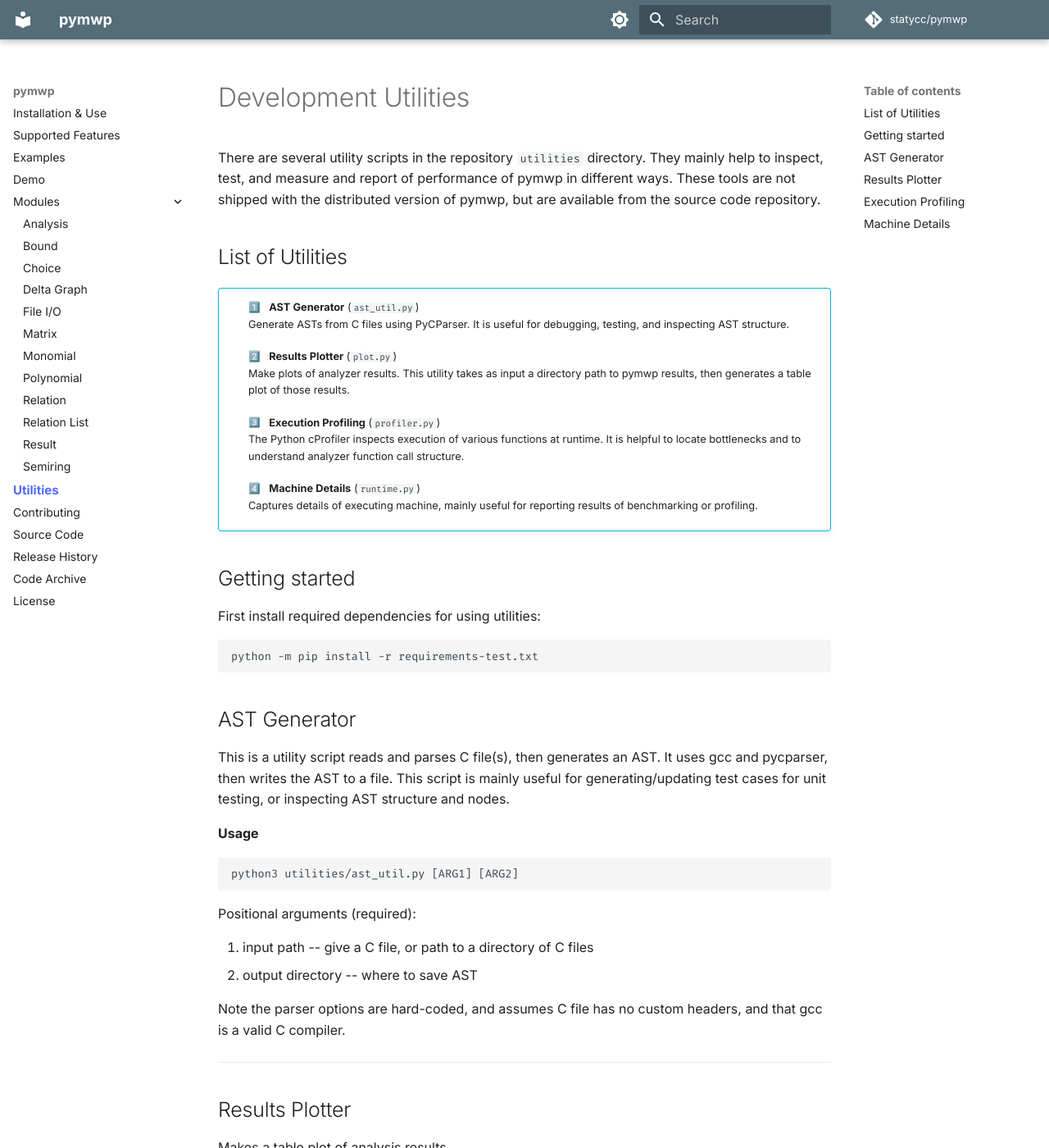
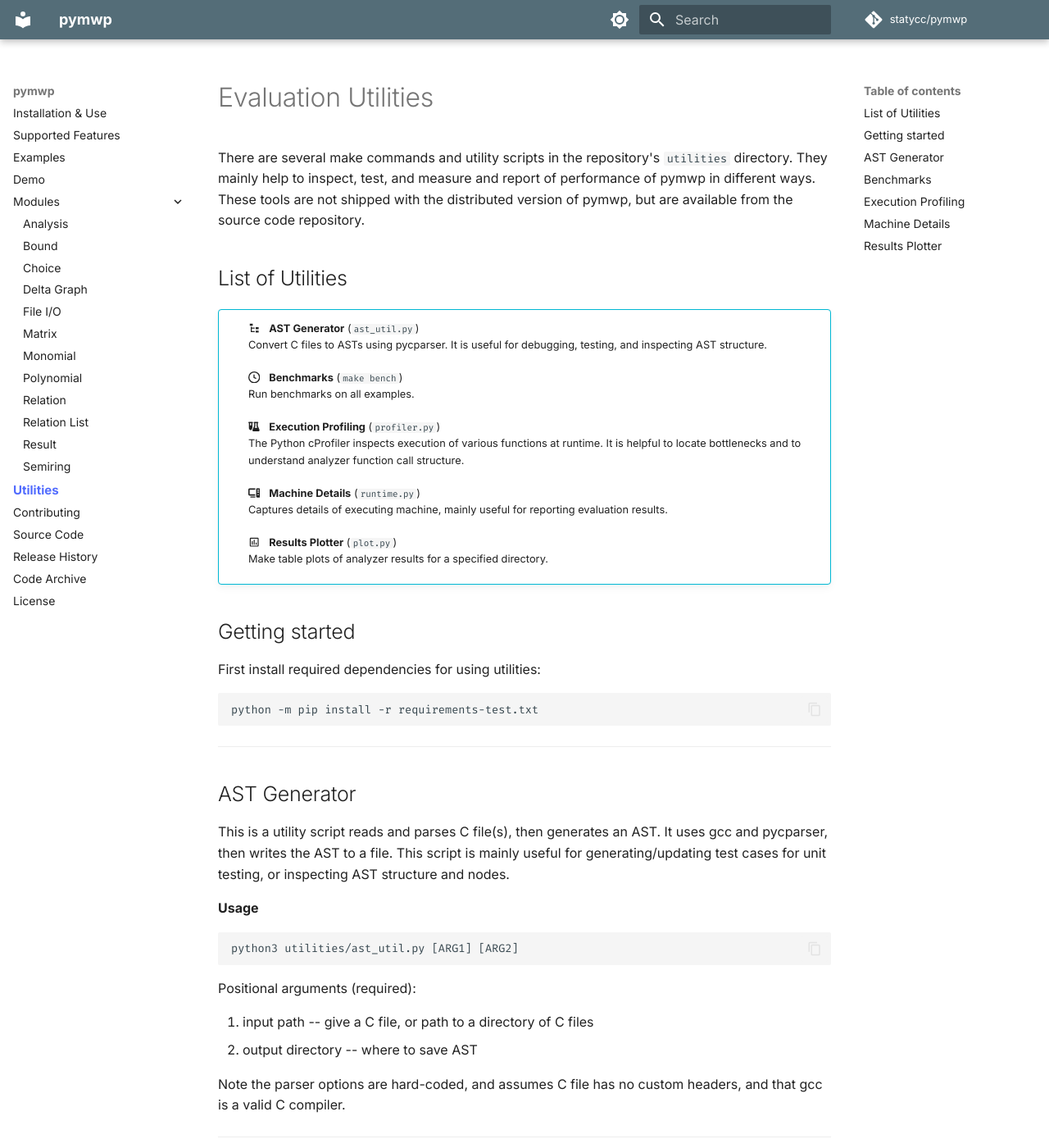
Before and after one commit to statycc/pymwp, an MkDocs documentation site: the page built from docs/utilities.md, in a window 1280 px wide and 1400 px high. Shown: the whole window at 82% size. Built offline with MkDocs 1.6.1 and Material for MkDocs 9.7.7, drawn with Linux system fonts in a browser that asks for light colours; nearby versions of some CDN libraries; emoji names are drawn with the system emoji font; comment, search, counter and statistics services are not loaded; some of the changed text lies outside the part shown.

Commit message:
updated docs

````diff
--- a/docs/utilities.md
+++ b/docs/utilities.md
@@ -1,6 +1,6 @@
-# Development Utilities
+# Evaluation Utilities
 
-There are several utility scripts in the repository `utilities` directory.
+There are several make commands and utility scripts in the repository's `utilities` directory.
 They mainly help to inspect, test, and measure and report of performance of pymwp in different ways.
 These tools are not shipped with the distributed version of pymwp, but are available from the source code repository.
 
@@ -8,14 +8,15 @@ These tools are not shipped with the distributed version of pymwp, but are avail
 
 !!! info " "
 
-    : :one: &nbsp; **AST Generator** (`ast_util.py`)<br/>Generate ASTs from C files using PyCParser. It is useful for debugging, testing, and inspecting AST structure.
+    : :material-file-tree: &nbsp; **AST Generator** (`ast_util.py`)<br/>Convert C files to ASTs using pycparser. It is useful for debugging, testing, and inspecting AST structure.
 
-    : :two: &nbsp; **Results Plotter** (`plot.py`)<br/>Make plots of analyzer results. This utility takes as input a directory path to pymwp results, then generates a table plot of those results.
+    : :octicons-clock-16: &nbsp; **Benchmarks** (`make bench`)<br/>Run benchmarks on all examples.
 
-    : :three: &nbsp; **Execution Profiling** (`profiler.py`)<br/>The Python cProfiler inspects execution of various functions at runtime. It is helpful to locate bottlenecks and to understand analyzer function call structure.
+    : :fontawesome-solid-flask-vial: &nbsp; **Execution Profiling** (`profiler.py`)<br/>The Python cProfiler inspects execution of various functions at runtime. It is helpful to locate bottlenecks and to understand analyzer function call structure.
 
-    : :four: &nbsp; **Machine Details** (`runtime.py`)<br/>Captures details of executing machine, mainly useful for reporting results of benchmarking or profiling.
+    : :fontawesome-solid-computer: &nbsp; **Machine Details** (`runtime.py`)<br/>Captures details of executing machine, mainly useful for reporting evaluation results.
 
+    : :material-chart-box-outline: &nbsp; **Results Plotter** (`plot.py`)<br/>Make table plots of analyzer results for a specified directory.
 
 
 ## Getting started
@@ -25,6 +26,8 @@ First install required dependencies for using utilities:
 ```
 python -m pip install -r requirements-test.txt
 ```
+
+---
 
 ## AST Generator
 
@@ -47,17 +50,19 @@ Note the parser options are hard-coded, and assumes C file has no custom headers
 
 ---
 
-## Results Plotter
-
-Makes a table plot of analysis results.
+## Benchmarks
 
 **Usage**
 
 ```
-python3 utilities/plot.py [ARGS]
+make bench
 ```
 
-Run `python3 utilities/plot.py --help` for more assistance.
+The command runs
+
+- Benchmarks for all examples in `c_files`
+- Captures the executing machine details
+- Generates plots of the results
 
 ---
 
@@ -126,3 +135,17 @@ python3 utilities/runtime.py [output_dir]
 ```
 
 Where `output_dir` specifies a directory where to write the machine details.
+
+---
+
+## Results Plotter
+
+Makes a table plot of analysis results.
+
+**Usage**
+
+```
+python3 utilities/plot.py [ARGS]
+```
+
+Run `python3 utilities/plot.py --help` for more assistance.
--- a/mkdocs.yml
+++ b/mkdocs.yml
@@ -6,7 +6,6 @@ repo_url: https://github.com/statycc/pymwp
 repo_name: statycc/pymwp
 edit_uri: blob/main/docs/
 use_directory_urls: true
-
 
 nav:
 - Installation & Use: index.md
@@ -38,6 +37,10 @@ theme:
   favicon: ""
   features:
     - navigation.expand
+    - navigation.instant
+    - navigation.instant.progress
+    - navigation.top
+    - content.code.copy
   palette:
     # Palette toggle for light mode
     - media: "(prefers-color-scheme: light)"
````
Also changed, not shown: other parts of docs/utilities.md (+5 -1 lines), README.md (+1 -1 lines), requirements-dev.txt (+5 -5 lines), .github/CONTRIBUTING.md.
